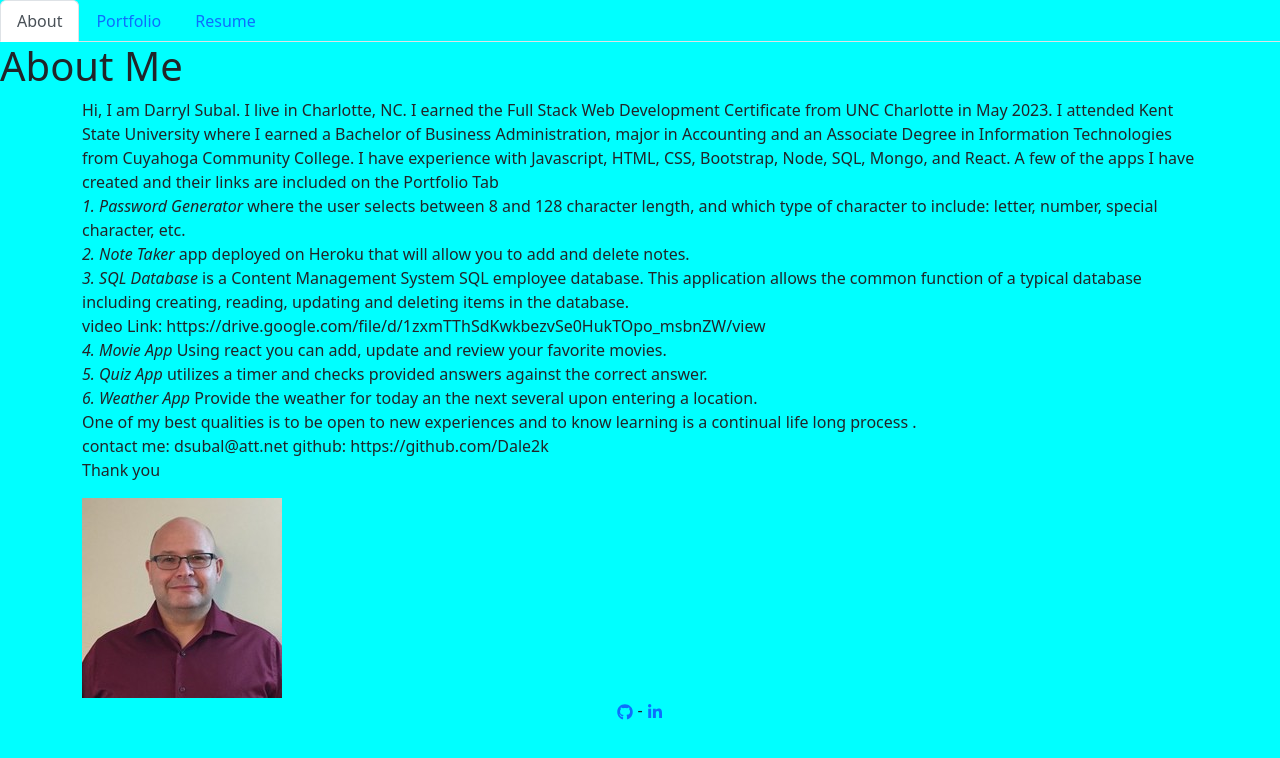
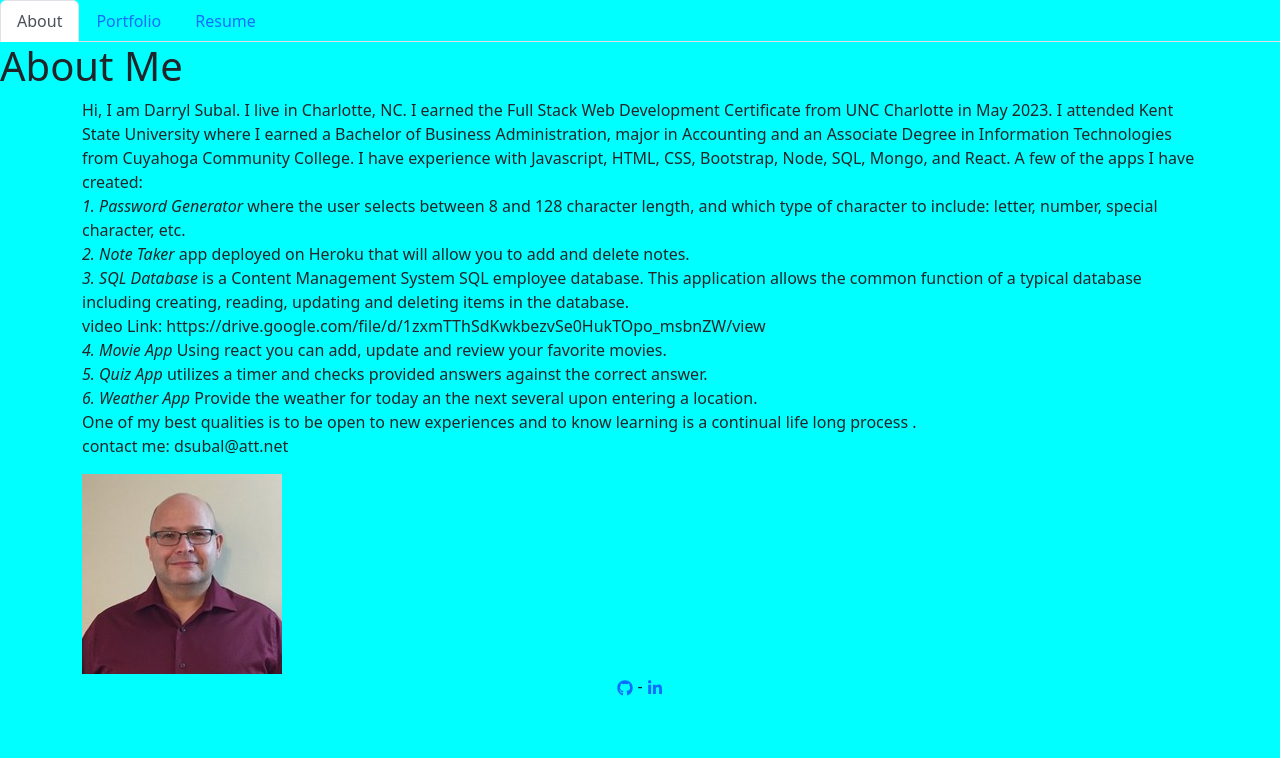
Before and after one commit to Dale2k/Darryl_Subal_Portfolio, a React (Create React App) app: page / in a window 1280 px wide. Shown: the top 758 px of the page. Built offline with nearby package versions, Linux system fonts and the light colour scheme.

Commit message:
update about

```diff
--- a/src/components/pages/About.js
+++ b/src/components/pages/About.js
@@ -18,8 +18,9 @@ export default function About() {
               Business Administration, major in Accounting and an Associate
               Degree in Information Technologies from Cuyahoga Community
               College. I have experience with Javascript, HTML, CSS, Bootstrap,
-              Node, SQL, Mongo, and React. A few of the apps I have created and
-              their links are included on the Portfolio Tab <br></br>{" "}
+              Node, SQL, Mongo, and React.{" "}
+              <span>A few of the apps I have created:</span>
+              <br></br>{" "}
               <em>
                 1. <span> Password Generator </span>{" "}
               </em>{" "}
@@ -56,9 +57,8 @@ export default function About() {
               Provide the weather for today an the next several upon entering a
               location. <br></br>
               One of my best qualities is to be open to new experiences and to
-              know learning is a continual life long process . <br></br>contact
-              me: dsubal@att.net github: https://github.com/Dale2k <br></br>
-              <span>Thank you </span>
+              know learning is a continual life long process .<br></br>contact
+              me: dsubal@att.net
             </p>
           </Col>
           <Col xs={6}>
```
Also changed, not shown: 7 other files (tests, documents, lock files or other folders).
